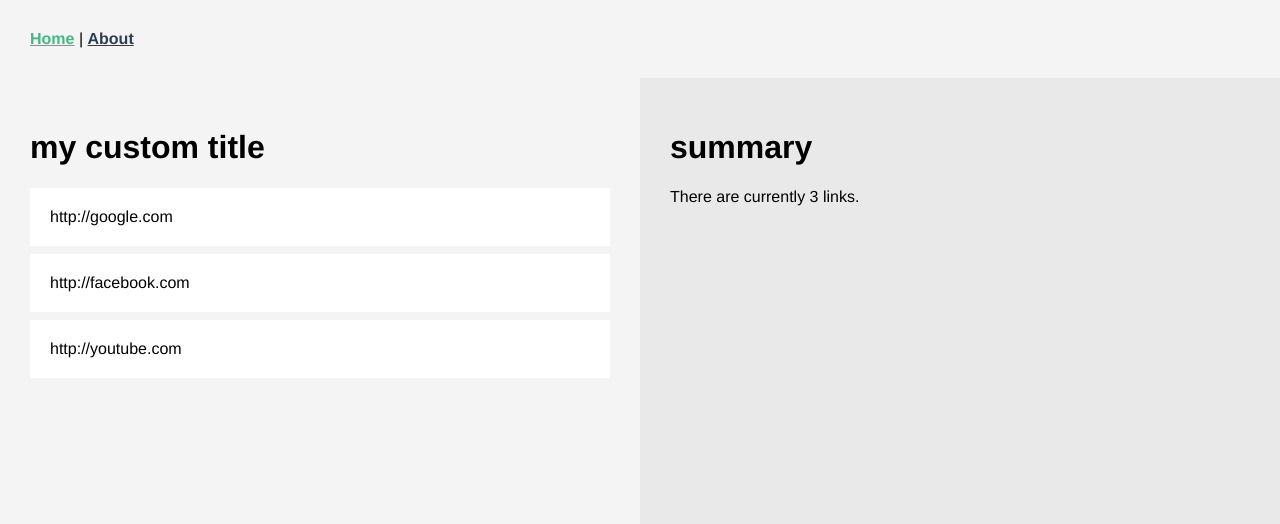
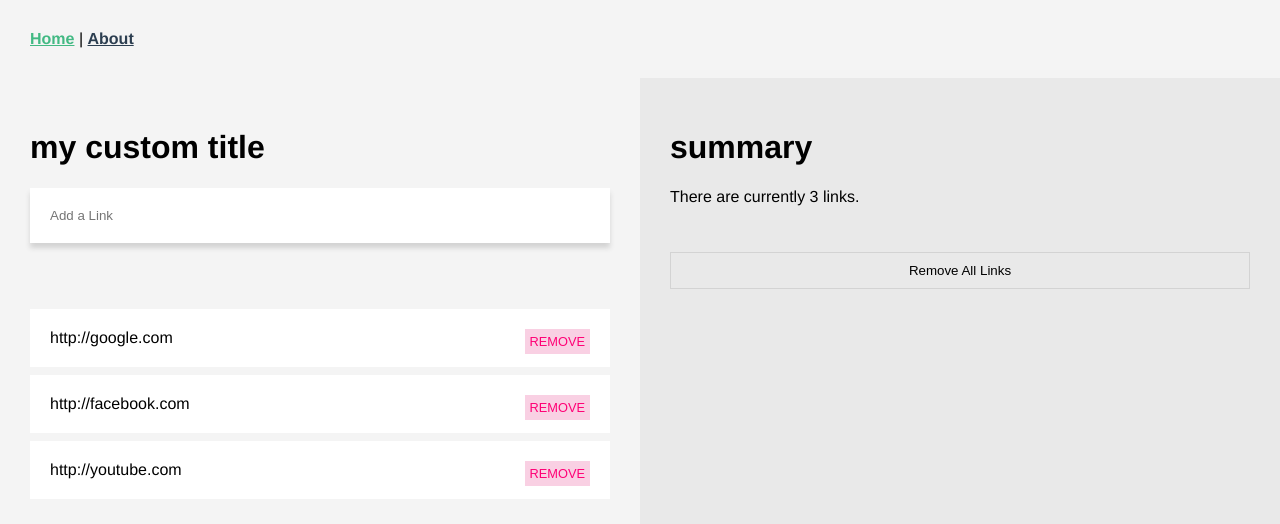
Before and after one commit to yakubova92/learn-vuex, a Vue app: page / in a window 1280 px wide. Shown: the top 524 px of the page. Built offline with nearby package versions, Linux system fonts and the light colour scheme.

Commit message:
actions added to remove links

```diff
--- a/src/components/HelloWorld.vue
+++ b/src/components/HelloWorld.vue
@@ -2,9 +2,13 @@
   <div class="hello">
     <div class="left">
       <h1> {{ title }} </h1>
+      <form @submit.prevent="addLink">
+        <input class="link-input" type="text" placeholder="Add a Link" v-model="newLink" />
+      </form>
       <ul>
         <li v-for="(link, index) in links" v-bind:key="index">
           {{ link }}
+          <button v-on:click="removeLinks(index)" class="rm"> Remove </button>
         </li>
       </ul>
     </div>
@@ -16,10 +20,15 @@
 
 <script>
 import Stats from '@/components/Stats.vue'
-import { mapState } from 'vuex';
+import { mapState, mapMutations, mapActions } from 'vuex';
 
 export default {
   name: 'HelloWorld',
+  data() {
+    return {
+      newLink: ''
+    }
+  },
   components: {
     Stats
   },
@@ -28,6 +37,21 @@ export default {
       'title',
       'links'
     ]),
+  },
+  methods: {
+    ...mapMutations([
+      'ADD_LINK'
+    ]),
+    ...mapActions([
+      'removeLink'
+    ]),
+    addLink: function() {
+      this.ADD_LINK(this.newLink)
+      this.newLink = ''
+    },
+    removeLinks: function(link) {
+      this.removeLink(link)
+    }
   }
 }
 </script>
@@ -71,4 +95,24 @@ export default {
     background-color: #E9E9E9;
   }
 
+  input {
+    border: none;
+    padding: 20px;
+    width: calc(100% - 40px);
+    box-shadow: 0 5px 5px lightgrey;
+    margin-bottom: 50px;
+    outline: none;
+  }
+
+  .rm {
+    float: right;
+    text-transform: uppercase;
+    font-size: .8em;
+    background: #f9d0e3;
+    border: none;
+    padding: 5px;
+    color: #ff0076;
+    cursor:pointer;
+  }
+
 </style>
--- a/src/components/Stats.vue
+++ b/src/components/Stats.vue
@@ -2,18 +2,34 @@
   <div class="stats">
     <h1> summary </h1>
     <p> There are currently {{ countLinks }} links. </p>
+    <button v-on:click="removeAllLinks"> Remove All Links </button>
+    <p> {{msg}} </p>
   </div>
 </template>
 
 <script>
-import { mapGetters } from 'vuex';
+import { mapGetters, mapMutations, mapActions } from 'vuex';
 
 export default {
   name: 'Stats',
+  data() {
+    return {
+      msg: ''
+    }
+  },
   computed: {
     ...mapGetters([
       'countLinks'
     ]),
+  },
+  methods: {
+    ...mapMutations(['REMOVE_ALL']),
+    ...mapActions(['removeAll']),
+    removeAllLinks() {
+      this.removeAll().then(() => {
+        this.msg = 'All links have been removed'
+      })
+    }
   }
 }
 </script>
@@ -34,4 +50,13 @@ li {
 a {
   color: #42b983;
 }
+button {
+  padding: 10px;
+  margin-top: 30px;
+  width: 100%;
+  background: none;
+  border: 1px solid lightgray;
+  outline: 0;
+  cursor: pointer;
+}
 </style>
--- a/src/store.js
+++ b/src/store.js
@@ -18,9 +18,27 @@ export default new Vuex.Store({
     }
   },
   mutations: {
-
+    ADD_LINK: (state, link) => {
+      state.links.push(link)
+    },
+    REMOVE_LINK: (state, link) => {
+      state.links.splice(link, 1)
+    },
+    REMOVE_ALL: (state) => {
+      state.links = [];
+    }
   },
-  actions: {
-
+  actions: {   //good for async
+    removeLink: (context, link) => {
+      context.commit('REMOVE_LINK', link)
+    },
+    removeAll( {commit} ) {
+      return new Promise((resolve, reject) => {
+        setTimeout(() => {
+          commit('REMOVE_ALL')
+          resolve()
+        }, 1500)
+      })
+    }
   }
 })
```
